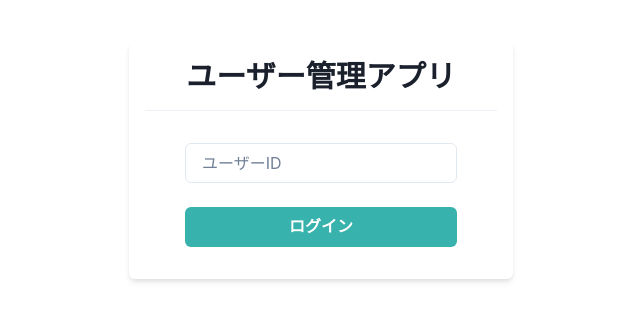
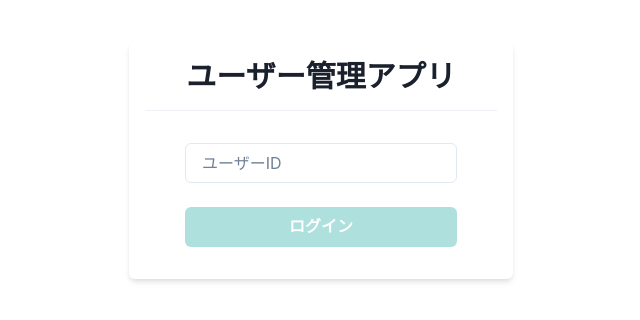
Before and after one commit to bamboo-wood/react_chakra_ui, a React (Create React App) app: page / in a window 1280 px wide. Shown: the part 240-560 px from the top of the page, without its empty margins (319-959 px from the left). Built offline with nearby package versions, Linux system fonts and the light colour scheme.

Commit message:
add useMessage

```diff
--- a/package.json
+++ b/package.json
@@ -15,6 +15,7 @@
     "@types/react": "^18.0.33",
     "@types/react-dom": "^18.0.11",
     "@types/react-router-dom": "^5.3.3",
+    "axios": "^1.3.4",
     "framer-motion": "^10.10.0",
     "react": "^18.2.0",
     "react-dom": "^18.2.0",
--- a/src/components/atoms/button/PrimaryButton.tsx
+++ b/src/components/atoms/button/PrimaryButton.tsx
@@ -3,13 +3,24 @@
 
 type Props = {
   children: React.ReactNode;
+  disabled?: boolean;
+  loading?: boolean;
+  onClick: () => void;
 };
 
 export const PrimaryButton: FC<Props> = memo((props) => {
-  const { children } = props;
+  const { children, disabled = false, loading = false, onClick } = props;
 
   return (
-    <Button bg={"teal.400"} color={"white"} _hover={{ opacity: 0.8 }}>
+    <Button
+      bg={"teal.400"}
+      color={"white"}
+      _hover={{ opacity: 0.8 }}
+      disabled={disabled || loading}
+      isDisabled={disabled || loading}
+      isLoading={loading}
+      onClick={onClick}
+    >
       {children}
     </Button>
   );
--- a/src/components/pages/Login.tsx
+++ b/src/components/pages/Login.tsx
@@ -1,8 +1,18 @@
 import { Box, Divider, Flex, Heading, Input, Stack } from "@chakra-ui/react";
-import { FC, memo } from "react";
+import { FC, memo, useState } from "react";
 import { PrimaryButton } from "../atoms/button/PrimaryButton";
+import { useAuth } from "../../hooks/useAuth";
 
 export const Login: FC = memo(() => {
+  const [userId, setUserId] = useState<string>("");
+
+  const onChangeUserId = (e: React.ChangeEvent<HTMLInputElement>) =>
+    setUserId(e.target.value);
+
+  const { login, loading } = useAuth();
+
+  const onClickLogin = () => login(userId);
+
   return (
     <Flex align={"center"} justify={"center"} height={"100vh"}>
       <Box bg={"white"} w={"sm"} p={4} borderRadius={"md"} shadow={"md"}>
@@ -11,8 +21,18 @@
         </Heading>
         <Divider my={4} />
         <Stack spacing={6} py={4} px={10}>
-          <Input placeholder="ユーザーID" />
-          <PrimaryButton>ログイン</PrimaryButton>
+          <Input
+            placeholder="ユーザーID"
+            value={userId}
+            onChange={onChangeUserId}
+          />
+          <PrimaryButton
+            disabled={userId === ""}
+            loading={loading}
+            onClick={onClickLogin}
+          >
+            ログイン
+          </PrimaryButton>
         </Stack>
       </Box>
     </Flex>
--- /dev/null
+++ b/src/hooks/useAuth.ts
@@ -0,0 +1,38 @@
+import axios from "axios";
+import { useCallback, useState } from "react";
+import { User } from "../types/api/user";
+import { useNavigate } from "react-router-dom";
+import { useMessage } from "./useMessage";
+export const useAuth = () => {
+  const navigate = useNavigate();
+
+  const [loading, setLoading] = useState(false);
+
+  const { showMessage } = useMessage();
+
+  const login = useCallback(
+    (id: string) => {
+      setLoading(true);
+      axios
+        .get<User>(`https://jsonplaceholder.typicode.com/users/${id}`)
+        .then((res) => {
+          if (res.data) {
+            showMessage({ title: "ログインしました", status: "success" });
+            navigate("/home");
+          } else {
+            showMessage({ title: "ユーザーが見つかりません", status: "error" });
+            alert("ログインできませんでした。");
+          }
+        })
+        .catch((error) => {
+          showMessage({ title: "ログインできませんでした", status: "error" });
+        })
+        .finally(() => {
+          setLoading(false);
+        });
+    },
+    [navigate, showMessage]
+  );
+
+  return { login, loading };
+};
--- /dev/null
+++ b/src/hooks/useMessage.ts
@@ -0,0 +1,27 @@
+import { useToast } from "@chakra-ui/react";
+import { useCallback } from "react";
+
+type Props = {
+  title: string;
+  status: "info" | "warning" | "error" | "success";
+};
+
+export const useMessage = () => {
+  const toast = useToast();
+
+  const showMessage = useCallback(
+    (props: Props) => {
+      const { title, status } = props;
+      toast({
+        title,
+        status,
+        position: "top",
+        duration: 2000,
+        isClosable: true,
+      });
+    },
+    [toast]
+  );
+
+  return { showMessage };
+};
--- /dev/null
+++ b/src/types/api/user.ts
@@ -0,0 +1,23 @@
+export type User = {
+  id: number;
+  name: string;
+  username: string;
+  email: string;
+  address: {
+    street: string;
+    suite: string;
+    city: string;
+    zipcode: string;
+    geo: {
+      lat: string;
+      lng: string;
+    };
+  };
+  phone: string;
+  website: string;
+  company: {
+    name: string;
+    catchPhrase: string;
+    bs: string;
+  };
+};
```
Also changed, not shown: 1 other file (tests, documents, lock files or other folders).
